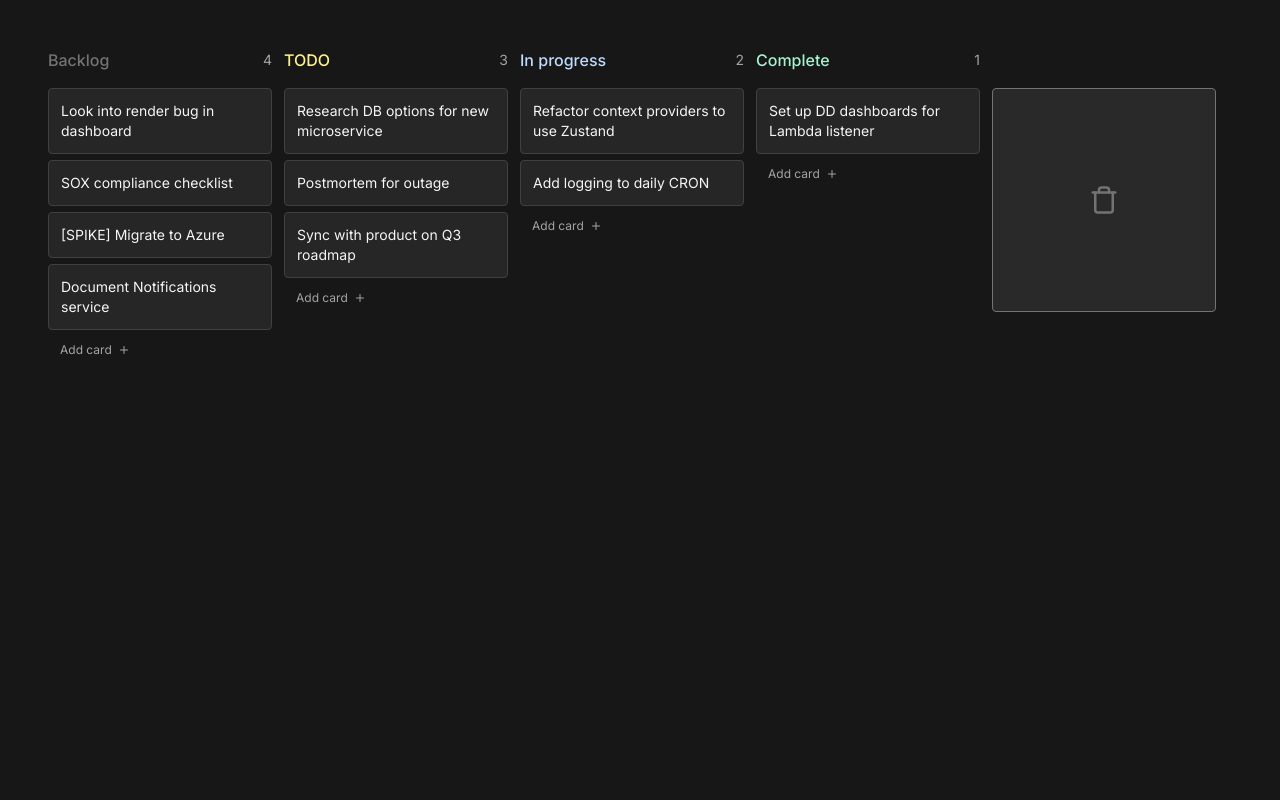
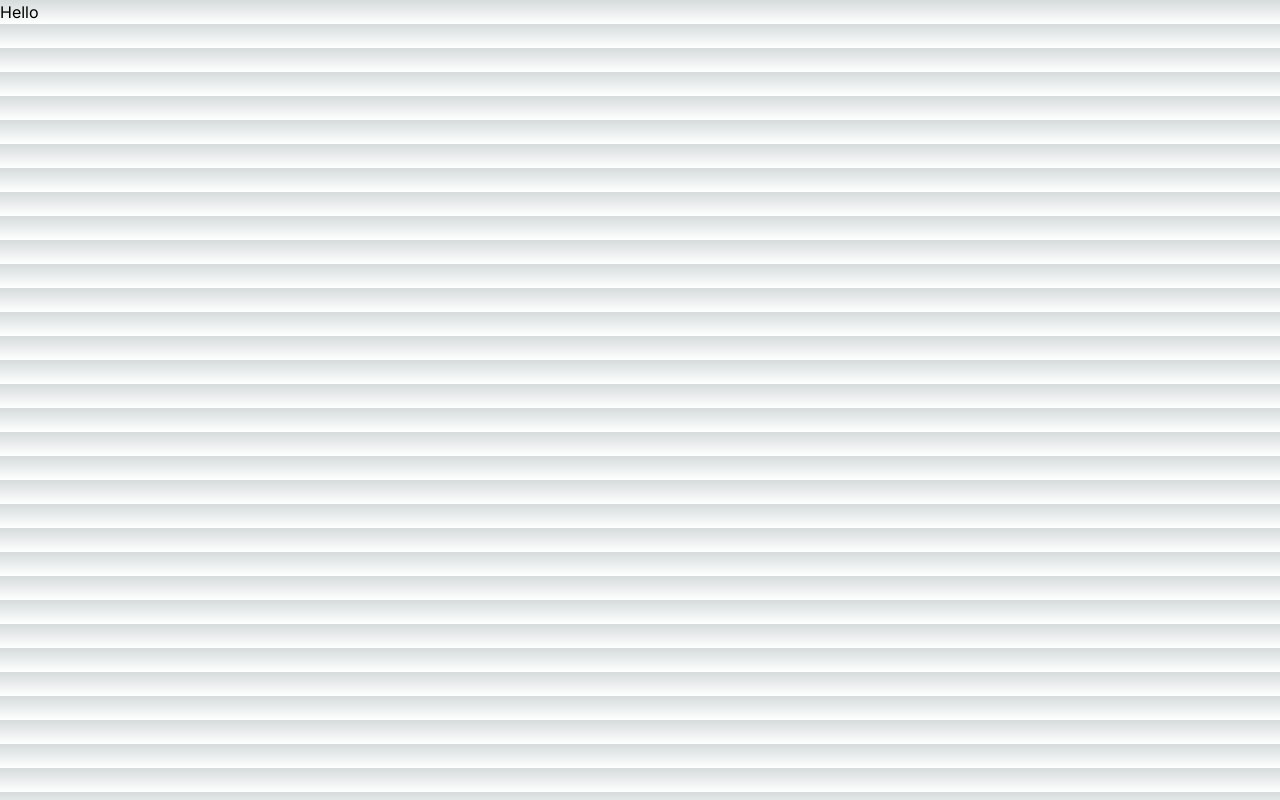
Before and after one commit to Areg-7/kanban, a Next.js app: page / in a window 1280 px wide. Built offline with nearby package versions, Linux system fonts and the light colour scheme.

Commit message:
Fixed Stuff

```diff
--- a/app/page.tsx
+++ b/app/page.tsx
@@ -1,7 +1,8 @@
-import { CustomKanban } from '@/components/CustomKanban'
+// import { CustomKanban } from '@/components/CustomKanban'
 
 export default function Home() {
   return (
-    <CustomKanban />
+    // <CustomKanban />
+    <p>Hello</p>
   );
 }
```
